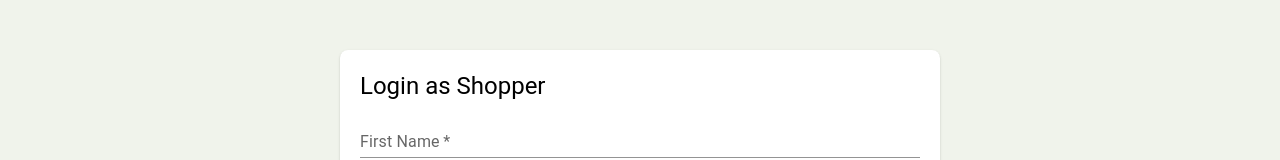
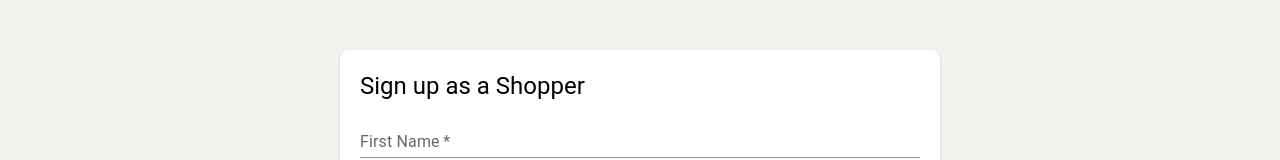
Before and after one commit to ebinm/DeliverMe, a React (Create React App) app in the folder frontend/: page /shopper/signup in a window 1280 px wide. Shown: the part 178-338 px from the top of the page. Built offline with nearby package versions, Linux system fonts and the light colour scheme; no server answers.

Commit message:
Make sign up view display the correct text.

```diff
--- a/frontend/src/components/authentication/AuthenticationFormContainer.jsx
+++ b/frontend/src/components/authentication/AuthenticationFormContainer.jsx
@@ -51,7 +51,7 @@ export function AuthenticationFormContainer({onSubmit, title, children, altText,
 
 
                     <Link color={"text.main"} alignSelf={"center"} href={altLink + "?" + createSearchParams({
-                        "ref": searchParams.get("ref")
+                        "ref": searchParams.get("ref") || ""
                     }).toString()}>{altText}</Link>
 
                     <Show when={error}>
--- a/frontend/src/components/authentication/Signup.jsx
+++ b/frontend/src/components/authentication/Signup.jsx
@@ -19,7 +19,7 @@ export function Signup({type}) {
 
     const {signup} = useContext(CustomerContext)
 
-    return <AuthenticationFormContainer title={type === "buyer" ? "Login as Buyer" : "Login as Shopper"}
+    return <AuthenticationFormContainer title={`Sign up as a ${type === "buyer" ? "Buyer" : "Shopper"}`}
                                         onSubmit={async () => signup(email, password1, firstName, lastName, type)}
                                         altText={"...or login instead"}
                                         altLink={"/login"}
```
